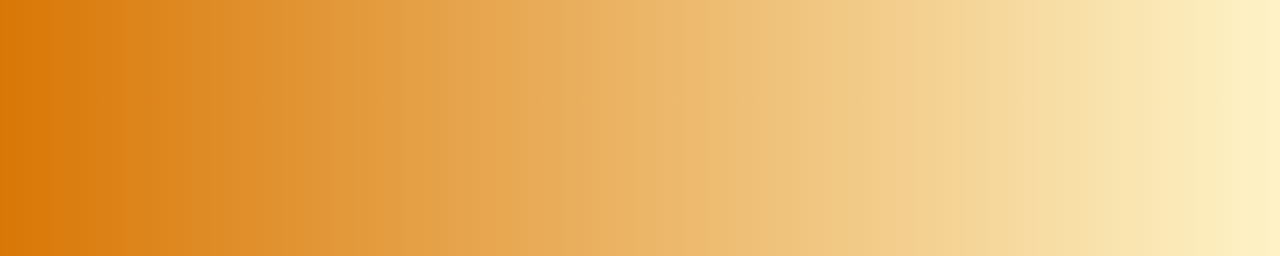
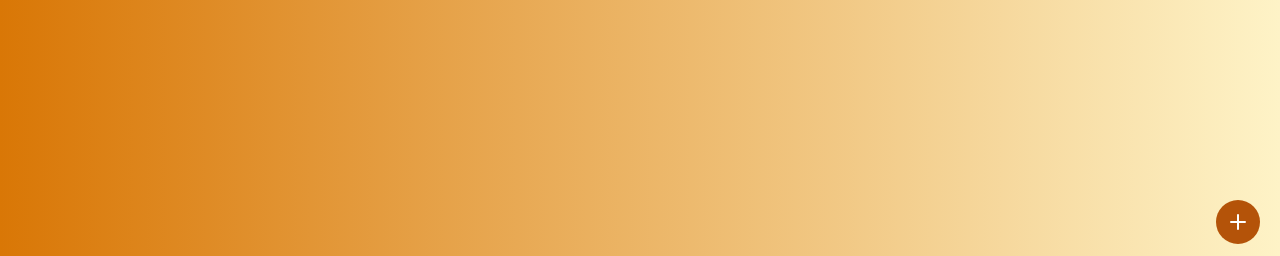
Before and after one commit to wgilpin/django-tailwind-htmx-skeleton, a Django app: page / in a window 1280 px wide. Shown: the part 544-800 px from the top of the page. Run offline with Django 5.2, Linux system fonts and the light colour scheme; data that the repository does not hold is empty; style sheets or scripts are compiled from the project's sources; some libraries are stand-ins or nearby versions.

Commit message:
add FAB for new note

```diff
--- a/doofer/templates/notes/note_list.html
+++ b/doofer/templates/notes/note_list.html
@@ -1,9 +1,4 @@
-{% extends "base.html" %}
-
-{% load static %}
-
-
-{% block content %}
+{% extends "base.html" %} {% load static %} {% block content %}
 <div id="notes-list">
   {% if notes %}
   <div class="flex flex-wrap">
@@ -24,5 +19,21 @@
   </div>
   {% endif %}
 </div>
-
+<div id="fab" class="fixed bottom-3 right-3">
+  <button
+    type="button"
+    class="text-white bg-amber-700 hover:bg-amber-800 focus:ring-4 focus:outline-none focus:ring-amber-300 font-medium rounded-full text-sm p-2.5 text-center inline-flex items-center me-2 dark:bg-amber-600 dark:hover:bg-amber-700 dark:focus:ring-amber-800">
+    <svg
+      class="w-6 h-6 text-white dark:text-white"
+      aria-hidden="true"
+      xmlns="http://www.w3.org/2000/svg"
+      width="24"
+      height="24"
+      fill="none"
+      viewBox="0 0 24 24">
+      <path stroke="currentColor" stroke-linecap="round" stroke-linejoin="round" stroke-width="2" d="M5 12h14m-7 7V5" />
+    </svg>
+    <span class="sr-only">Add note</span>
+  </button>
+</div>
 {% endblock %}
--- a/package.json
+++ b/package.json
@@ -1,5 +1,6 @@
 {
   "devDependencies": {
+    "@tailwindcss/forms": "^0.5.7",
     "autoprefixer": "^10.4.19",
     "postcss": "^8.4.38",
     "tailwindcss": "^3.4.3"
```
Also changed, not shown: package-lock.json. Lines whose indentation alone changed are shown as unchanged.
